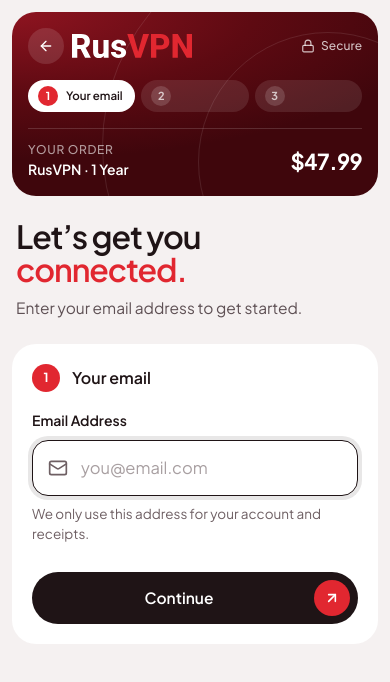
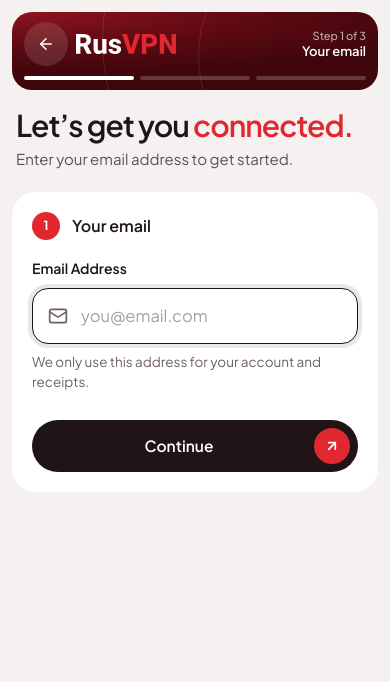
Before and after one commit to productlinkit/conversion-rusnetvpn, a React (Vite) app: page / in a window 390 px wide. Both pictures are taken after a click on the button "Protect My Privacy". Shown: the top 682 px of the page. Built offline with nearby package versions, Linux system fonts and the light colour scheme.

Commit message:
Mobile: slim step header, collapsed email row, compact plan rows, numeric card fields with formatting, total in pay bar, auto-scroll to plans

```diff
--- a/src/App.jsx
+++ b/src/App.jsx
@@ -73,6 +73,10 @@ export default function App() {
     if (status !== ACCOUNT.SUBSCRIBED && !started.current) {
       started.current = true
       track(EVENTS.CHECKOUT_STARTED, { plan: planId })
+    }
+    // phones: bring the plans up under the thumb once they open
+    if (status !== ACCOUNT.SUBSCRIBED && window.innerWidth < 1024) {
+      setTimeout(() => document.getElementById('plans')?.scrollIntoView({ behavior: 'smooth', block: 'start' }), 250)
     }
   }
 
--- a/src/components/EmailStep.jsx
+++ b/src/components/EmailStep.jsx
@@ -20,7 +20,8 @@ export default function EmailStep({ initial = '', account, compact = false, lock
   const [error, setError] = useState('')
   const [busy, setBusy] = useState(false)
 
-  useEffect(() => { ref.current?.focus() }, [])
+  // focus the field on arrival, and again after "Change"
+  useEffect(() => { if (!compact) ref.current?.focus() }, [compact])
 
   const domain = value.split('@')[1]?.toLowerCase()
   const suggestion = domain && TYPOS[domain] ? value.split('@')[0] + '@' + TYPOS[domain] : null
@@ -48,12 +49,28 @@ export default function EmailStep({ initial = '', account, compact = false, lock
 
   return (
     <section aria-labelledby={`${id}-h`}>
-      <h1 id={`${id}-h`} className="px-1 text-[32px] sm:text-[42px]">Let’s get you <em className="not-italic text-red">connected.</em></h1>
-      <p className="mt-2 px-1 text-[15.5px] leading-relaxed text-body">
+      <h1 id={`${id}-h`} className={`px-1 sm:text-[42px] ${compact ? 'text-[26px]' : 'text-[30px]'}`}>Let’s get you <em className="not-italic text-red">connected.</em></h1>
+      <p className={`mt-1.5 px-1 text-[15px] leading-relaxed text-body sm:mt-2 sm:text-[15.5px] ${compact ? 'max-sm:hidden' : ''}`}>
         {compact ? 'Pick a plan and pay by card. Access arrives by email.' : 'Enter your email address to get started.'}
       </p>
 
-      <form onSubmit={submit} noValidate className="mt-6 rounded-[24px] bg-white p-5 sm:p-6" aria-busy={busy || undefined}>
+      {compact ? (
+        // confirmed: one row, so the plans come straight after it
+        <div className="mt-4 flex items-center gap-3 rounded-[20px] bg-white p-3.5 sm:mt-6 sm:p-4" role="status">
+          <span className="grid h-9 w-9 flex-none place-items-center rounded-full bg-ink text-white"><Mail className="h-4 w-4" aria-hidden="true" /></span>
+          <span className="min-w-0 flex-1 leading-tight">
+            <b className="block truncate text-[15px] font-semibold text-ink">{value}</b>
+            <span className="mt-0.5 block text-[12.5px] text-muted">
+              {account === ACCOUNT.REGISTERED ? 'Existing account · password stays the same' : 'New account · password sent after payment'}
+            </span>
+          </span>
+          <button type="button" onClick={onEdit} disabled={locked}
+            className="h-11 flex-none rounded-full bg-paper px-4 text-[13.5px] font-semibold text-ink transition hover:bg-red-tint disabled:opacity-50">
+            Change
+          </button>
+        </div>
+      ) : (
+      <form onSubmit={submit} noValidate className="mt-5 rounded-[24px] bg-white p-5 sm:mt-6 sm:p-6" aria-busy={busy || undefined}>
         <div className="mb-4 flex items-center gap-3">
           <span className={`grid h-7 w-7 place-items-center rounded-full text-[12.5px] font-bold ${compact ? 'bg-ink text-white' : 'bg-red text-white'}`}>{compact ? '✓' : '1'}</span>
           <b className="text-[16px] font-semibold text-ink">Your email</b>
@@ -115,6 +132,7 @@ export default function EmailStep({ initial = '', account, compact = false, lock
         {!account && <Button type="submit" busy={busy} busyLabel="Checking…" className="mt-7 w-full">Continue</Button>}
         {account === ACCOUNT.SUBSCRIBED && <Button className="mt-5 w-full" onClick={onLogin}>Login</Button>}
       </form>
+      )}
     </section>
   )
 }
--- a/src/components/FailedStep.jsx
+++ b/src/components/FailedStep.jsx
@@ -10,7 +10,7 @@ export default function FailedStep({ email, plan, txId, onRetry }) {
   useEffect(() => { h.current?.focus() }, [])
 
   return (
-    <section>
+    <section className="pt-3 sm:pt-0">
       <motion.div initial={{ scale: .5, opacity: 0 }} animate={{ scale: 1, opacity: 1 }} transition={{ type: 'spring', stiffness: 260, damping: 18 }}
         className="grid h-16 w-16 place-items-center rounded-full bg-red text-white shadow-[0_20px_40px_-18px_rgba(225,29,42,.8)]">
         <X className="h-8 w-8" strokeWidth={3} aria-hidden="true" />
--- a/src/components/FlowShell.jsx
+++ b/src/components/FlowShell.jsx
@@ -15,39 +15,43 @@ export default function FlowShell({ stage = 0, plan, onBack, children }) {
   return (
     <div className="min-h-dvh p-3 sm:p-4 lg:grid lg:grid-cols-[minmax(320px,380px)_1fr] lg:gap-4 lg:p-5">
       {/* ---------- sidebar (desktop) / header (phones) ---------- */}
-      <aside className="on-dark relative isolate overflow-hidden rounded-[24px] p-4 text-white sm:p-5 lg:sticky lg:top-5 lg:flex lg:h-[calc(100dvh-40px)] lg:flex-col lg:rounded-[28px] lg:p-8"
+      <aside className="on-dark relative isolate overflow-hidden rounded-[20px] px-3 py-2.5 text-white sm:rounded-[24px] sm:p-4 lg:sticky lg:top-5 lg:flex lg:h-[calc(100dvh-40px)] lg:flex-col lg:rounded-[28px] lg:p-8"
         style={{ background: 'radial-gradient(120% 80% at 0% 0%, #8E1420 0%, #5E0A12 55%, #3F060C 100%)' }}>
         <span aria-hidden="true" className="pointer-events-none absolute -bottom-40 -right-36 -z-10 h-[420px] w-[420px] rounded-full border border-white/10" />
         <span aria-hidden="true" className="pointer-events-none absolute -bottom-24 -right-20 -z-10 h-[260px] w-[260px] rounded-full border border-white/10" />
 
         <div className="flex items-center gap-2">
           {onBack && (
-            <button onClick={onBack} aria-label="Back" className="grid h-9 w-9 flex-none place-items-center rounded-full bg-white/12 text-white transition hover:bg-white hover:text-ink">
-              <ArrowLeft className="h-4 w-4" />
+            <button onClick={onBack} aria-label="Back" className="grid h-11 w-11 flex-none place-items-center rounded-full bg-white/12 text-white transition hover:bg-white hover:text-ink lg:h-10 lg:w-10">
+              <ArrowLeft className="h-[18px] w-[18px]" />
             </button>
           )}
-          <Logo className="h-6 w-auto text-white lg:h-7" />
-          <span className="ml-auto inline-flex items-center gap-1.5 text-[12px] font-medium text-white/75 lg:hidden">
-            <Lock className="h-3.5 w-3.5" aria-hidden="true" /> Secure
+          <Logo className="h-5 w-auto text-white sm:h-6 lg:h-7" />
+          {/* phones: where you are, in words, instead of the stepper */}
+          <span className="ml-auto text-right leading-tight lg:hidden">
+            <span className="block text-[11px] font-medium text-white/65">Step {stage + 1} of {STEPS.length}</span>
+            <b className="block text-[13px] font-semibold">{STEPS[stage].label}</b>
           </span>
         </div>
+        <div className="mt-2.5 grid grid-cols-3 gap-1.5 lg:hidden" aria-hidden="true">
+          {STEPS.map((s, i) => <span key={s.label} className={`h-1 rounded-full ${i <= stage ? 'bg-white' : 'bg-white/20'}`} />)}
+        </div>
 
-        {/* stepper: vertical on desktop, a row of pills on phones */}
-        <nav aria-label="Progress" className="mt-4 lg:mt-12">
-          <ol className="flex gap-1.5 lg:flex-col lg:gap-0">
+        {/* stepper: desktop only */}
+        <nav aria-label="Progress" className="mt-12 hidden lg:block">
+          <ol className="flex flex-col">
             {STEPS.map((s, i) => {
               const done = i < stage
               const current = i === stage
               return (
-                <li key={s.label} aria-current={current ? 'step' : undefined}
-                  className={`relative flex flex-1 items-center gap-2 rounded-full px-2.5 py-1.5 lg:flex-none lg:items-start lg:gap-4 lg:rounded-none lg:px-0 lg:py-0 lg:pb-7 ${current ? 'bg-white text-ink lg:bg-transparent lg:text-white' : 'bg-white/10 lg:bg-transparent'}`}>
-                  {i < STEPS.length - 1 && <span aria-hidden="true" className={`absolute left-[15px] top-9 hidden h-[calc(100%-40px)] w-[2px] rounded-full lg:block ${done ? 'bg-white/70' : 'bg-white/15'}`} />}
-                  <span className={`grid h-5 w-5 flex-none place-items-center rounded-full text-[11px] font-bold lg:h-8 lg:w-8 lg:text-[13px] ${done ? 'bg-white text-deep' : current ? 'bg-red text-white lg:ring-4 lg:ring-red/30' : 'bg-white/15 text-white/70'}`}>
-                    {done ? <Check className="h-3 w-3 lg:h-4 lg:w-4" strokeWidth={3} aria-hidden="true" /> : i + 1}
+                <li key={s.label} aria-current={current ? 'step' : undefined} className="relative flex items-start gap-4 pb-7">
+                  {i < STEPS.length - 1 && <span aria-hidden="true" className={`absolute left-[15px] top-9 h-[calc(100%-40px)] w-[2px] rounded-full ${done ? 'bg-white/70' : 'bg-white/15'}`} />}
+                  <span className={`grid h-8 w-8 flex-none place-items-center rounded-full text-[13px] font-bold ${done ? 'bg-white text-deep' : current ? 'bg-red text-white ring-4 ring-red/30' : 'bg-white/15 text-white/70'}`}>
+                    {done ? <Check className="h-4 w-4" strokeWidth={3} aria-hidden="true" /> : i + 1}
                   </span>
-                  <span className="min-w-0 lg:pt-1">
-                    <b className={`block truncate text-[11.5px] font-semibold lg:text-[15.5px] ${current ? '' : 'text-white/75 lg:text-white/70'} ${!current ? 'max-sm:sr-only' : ''}`}>{s.label}{done && <span className="sr-only"> (done)</span>}</b>
-                    <span className="hidden text-[13px] text-white/60 lg:block">{s.hint}</span>
+                  <span className="min-w-0 pt-1">
+                    <b className={`block truncate text-[15.5px] font-semibold ${current ? '' : 'text-white/70'}`}>{s.label}{done && <span className="sr-only"> (done)</span>}</b>
+                    <span className="block text-[13px] text-white/60">{s.hint}</span>
                   </span>
                 </li>
               )
@@ -57,7 +61,7 @@ export default function FlowShell({ stage = 0, plan, onBack, children }) {
 
         {/* order summary */}
         {plan && (
-          <section aria-label="Order summary" className="mt-4 flex items-center justify-between gap-3 border-t border-white/15 pt-3 lg:mt-auto lg:block lg:rounded-[22px] lg:border-0 lg:bg-white/[.07] lg:p-5 lg:ring-1 lg:ring-white/15">
+          <section aria-label="Order summary" className="mt-auto hidden rounded-[22px] bg-white/[.07] p-5 ring-1 ring-white/15 lg:block">
             <span className="min-w-0">
               <span className="block text-[12px] font-medium uppercase tracking-[.06em] text-white/60">Your order</span>
               <span className="block truncate text-[14px] font-semibold lg:mt-1 lg:text-[16px]">RusVPN · {plan.label}</span>
@@ -79,7 +83,7 @@ export default function FlowShell({ stage = 0, plan, onBack, children }) {
       </aside>
 
       {/* ---------- content ---------- */}
-      <div className="mx-auto w-full max-w-[760px] pb-28 pt-6 sm:pt-8 lg:pb-10 lg:pt-6">
+      <div className="mx-auto w-full max-w-[760px] pb-32 pt-5 sm:pt-8 lg:pb-10 lg:pt-6">
         {children}
       </div>
     </div>
--- a/src/components/PendingStep.jsx
+++ b/src/components/PendingStep.jsx
@@ -22,9 +22,9 @@ export default function PendingStep({ email, plan, txId, onConfirmed }) {
   }, [left]) // eslint-disable-line react-hooks/exhaustive-deps
 
   return (
-    <section>
+    <section className="pt-3 sm:pt-0">
       <motion.div initial={{ scale: .5, opacity: 0 }} animate={{ scale: 1, opacity: 1 }} transition={{ type: 'spring', stiffness: 260, damping: 18 }}
-        className="relative grid h-16 w-16 place-items-center rounded-full bg-red-tint text-red">
+        className="relative ml-3 mt-2 grid h-16 w-16 sm:ml-2 place-items-center rounded-full bg-red-tint text-red">
         <motion.span className="absolute inset-0 rounded-full border-2 border-red" initial={{ scale: 1, opacity: .6 }} animate={{ scale: 1.5, opacity: 0 }} transition={{ duration: 1.6, repeat: Infinity, ease: 'easeOut' }} />
         <Clock className="h-8 w-8" strokeWidth={2.4} aria-hidden="true" />
       </motion.div>
--- a/src/components/SuccessStep.jsx
+++ b/src/components/SuccessStep.jsx
@@ -12,9 +12,9 @@ export default function SuccessStep({ email, account, plan, txId, onAccess }) {
   useEffect(() => { h.current?.focus() }, [])
 
   return (
-    <section>
+    <section className="pt-3 sm:pt-0">
       <motion.div initial={{ scale: .5, opacity: 0 }} animate={{ scale: 1, opacity: 1 }} transition={{ type: 'spring', stiffness: 260, damping: 18 }}
-        className="relative grid h-16 w-16 place-items-center rounded-full bg-green-ok text-white shadow-[0_20px_40px_-18px_rgba(18,183,106,.8)]">
+        className="relative ml-3 mt-2 grid h-16 w-16 sm:ml-2 place-items-center rounded-full bg-green-ok text-white shadow-[0_20px_40px_-18px_rgba(18,183,106,.8)]">
         <motion.span className="absolute inset-0 rounded-full border-2 border-green-ok" initial={{ scale: 1, opacity: .8 }} animate={{ scale: 1.6, opacity: 0 }} transition={{ duration: 1.2, delay: .2 }} />
         <Check className="h-8 w-8" strokeWidth={3} aria-hidden="true" />
       </motion.div>
```
Also changed, not shown: src/components/CheckoutStep.jsx (+46 -15 lines).
